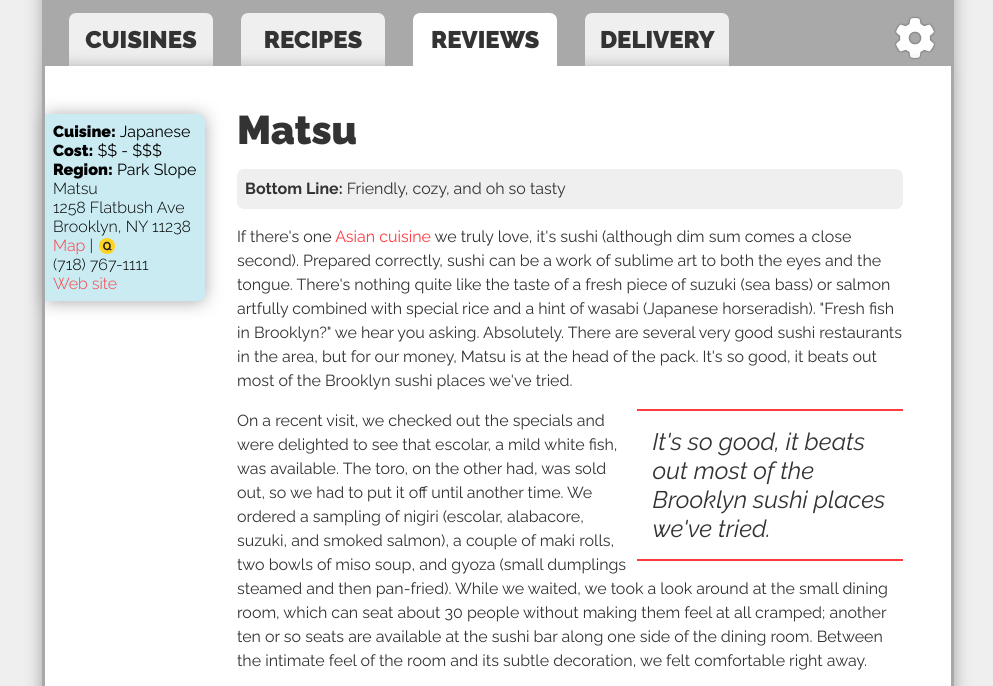
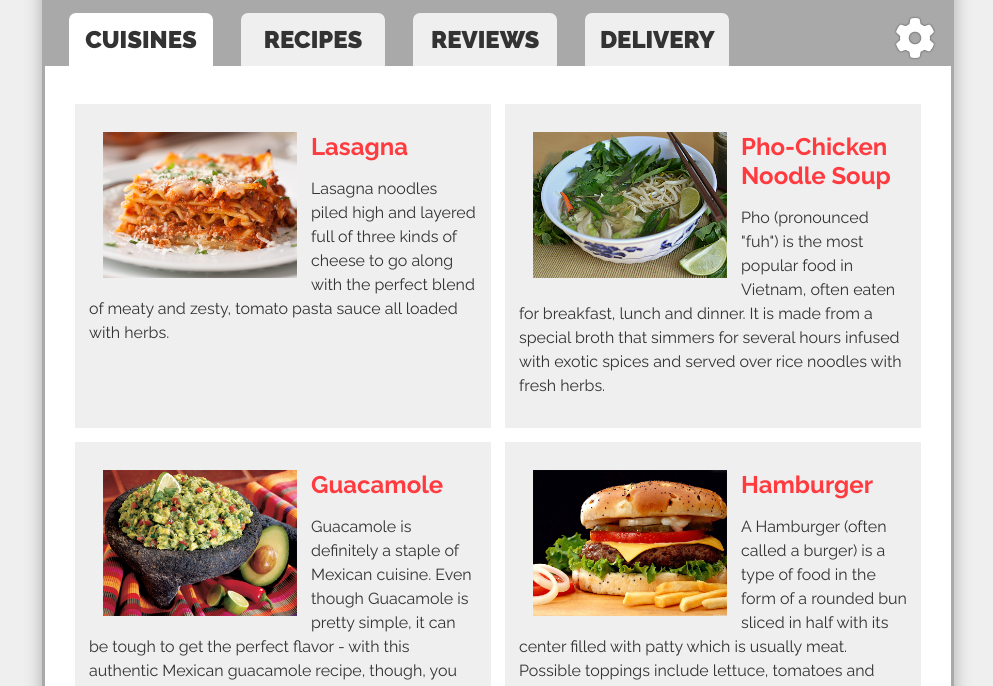
Before and after one commit to jacobcapshaw/brooklyn_eats, a website: page app/index.html in a window 1280 px wide. Shown: the part 113-799 px from the top of the page, without its empty margins (142-1135 px from the left). Drawn offline with nearby package versions, Linux system fonts and the light colour scheme; files that its build step writes are made by us from their sources.

Commit message:
added cuisines homepage

```diff
--- /dev/null
+++ b/app/app-module.js
@@ -0,0 +1 @@
+angular.module('recipeApp', []);
--- a/app/index.html
+++ b/app/index.html
@@ -8,10 +8,14 @@
   <link href="https://fonts.googleapis.com/css?family=Lato:100,100i,300,300i,400,400i,700,700i,900,900i" rel="stylesheet" href="css/style.css">
   <link href="https://fonts.googleapis.com/css?family=Raleway:100,100i,200,200i,300,300i,400,400i,500,500i,600,600i,700,700i,800,800i,900,900i" rel="stylesheet" href="css/style.css">
   <script src="https://use.fontawesome.com/78620bae4f.js"></script>
+  <script src="https://code.angularjs.org/1.5.8/angular.js"></script>
+  <script src="app-module.js"></script>
+  <script src="recipes/recipe-list.component.js">
+  </script>
   <script type="text/javascript" src="js/pictureChanger.js"></script>
 </head>
 
-<body class="p-reviews">
+<body class="p-cuisines">
   <svg style="position: absolute; width: 0; height: 0; overflow: hidden;" version="1.1" xmlns="http://www.w3.org/2000/svg" xmlns:xlink="http://www.w3.org/1999/xlink">
     <defs>
       <symbol id="icon-spoon-knife" viewBox="0 0 32 32">
@@ -47,7 +51,7 @@
       <ul>
         <li><a class="t-cuisines button" href="#">CUISINES</a></li>
         <li><a class="t-recipes button" href="./carnitas.html">RECIPES</a></li>
-				<li><a class="t-reviews button" href="#">REVIEWS</a></li>
+        <li><a class="t-reviews button" href="./reviews.html">REVIEWS</a></li>
         <li><a class="t-delivery button" href="#">DELIVERY</a></li>
       </ul>
       <div class="account">
@@ -57,51 +61,12 @@
       </div>
     </nav>
 
-		<div class="content">
     <article>
-				<div class="main">
-					<h2>Matsu</h2>
-					<p class="byline"><strong>Bottom Line:</strong> Friendly, cozy, and oh so tasty</p>
-
-
-					<div class="info">
-						<strong>Cuisine:</strong>
-						Japanese
-						<strong>Cost:</strong>
-						$$ - $$$
-						<strong>Region:</strong>
-						Park Slope
-
-						<ul>
-							<li>Matsu</li>
-							<li>1258 Flatbush Ave</li>
-							<li>Brooklyn, NY 11238</li>
-							<li><a href="https://www.google.com/maps/place/1258+Flatbush+Ave,+Brooklyn,+NY+11226/@40.6394387,-73.9571592,17z/data=!3m1!4b1!4m5!3m4!1s0x89c25b492251baf9:0x1fbf5bb83e4b030b!8m2!3d40.6394387!4d-73.9549705" target="blank">Map</a> | <img class="subway" src="./img/q.svg">
-							</img></li>
-							<li>(718) 767-1111</li>
-							<li><a href="#">Web site</a></li>
-						</ul>
-					</div>
-
-
-					<p>If there's one <a href="#">Asian cuisine</a> we truly love, it's sushi (although dim sum comes a close second). Prepared correctly, sushi can be a work of sublime art to both the eyes and the tongue. There's nothing quite like the taste of a fresh piece of suzuki (sea bass) or salmon artfully combined with special rice and a hint of wasabi (Japanese horseradish). "Fresh fish in Brooklyn?" we hear you asking. Absolutely. There are several very good sushi restaurants in the area, but for our money, Matsu is at the head of the pack. It's so good, it beats out most of the Brooklyn sushi places we've tried.</p>
-
-					<blockquote> <em>It's so good, it beats out most of the Brooklyn sushi places we've tried.</em></blockquote>
-
-					<p>On a recent visit, we checked out the specials and were delighted to see that escolar, a mild white fish, was available. The toro, on the other had, was sold out, so we had to put it off until another time. We ordered a sampling of nigiri (escolar, alabacore, suzuki, and smoked salmon), a couple of maki rolls, two bowls of miso soup, and gyoza (small dumplings steamed and then pan-fried). While we waited, we took a look around at the small dining room, which can seat about 30 people without making them feel at all cramped; another ten or so seats are available at the sushi bar along one side of the dining room. Between the intimate feel of the room and its subtle decoration, we felt comfortable right away.</p>
-
-					<p>The miso came out first, and was quite good, hot and pungent, perfect for a cool evening or whenever you're feeling under the weather. The gyoza followed soon thereafter, and were nicely prepared, warm and soft without being too greasy or mushy. The meal really got underway, though, when our sushi arrived. Each nigiri portion featured a generous slice of fish on top of perfectly-sized rice ball, hand-made and formed by the chefs. One of the keys to nigiri is the wasabi smear between the rice and fish: too much, and it overpowers everything else; too little, and the tastes feel bland. Happily, every one of our nigiri pieces had exactly the right amount of wasabi to add a subtle zing to every mouthful. The maki rolls were also nicely prepared, with an appropriate balance of ingredients.</p>
-
-					<img class="reviewImage" src="./img/sushi-c.jpg">
-
-					<p>For dessert, we decided to order strawberry mochi balls, which are small spheres of ice cream surrounded by a glutinous rice coating. Our order came out with the balls cut in half, which was a particularly nice touch since it made the dish easier to share. We ended the evening with some sweet sake recommended to us by our server—a perfect note to close out the meal.</p>
-
-					<p>Husband-and-wife team Scott and Brenda Kim, who opened up Matsu in late 2000, are there almost every day of the week and help make every customer feel at home. When we returned on a later night, we were immediately recognized and greeted almost like family. The servers generally keep a close eye on the tables, which is one benefit of the limited seating. Scott is often behind the sushi bar, tending to orders himself, or else in the kitchen doing the same. Brenda, as hostess, oversees the servers and seating with efficiency and charm.</p>
-
-					<p>If you're looking for a good Japanese experience but can't foot the bill for a flight to Tokyo, then Matsu is an excellent backup plan. We'll be back again soon.</p>
+      <div ng-app="recipeApp">
+        <recipe-list></recipe-list>
       </div>
     </article>
-		</div>
+
     <footer>
     </footer>
   </div>
--- /dev/null
+++ b/app/recipes/recipe-list.component.js
@@ -0,0 +1,39 @@
+angular.module('recipeApp').component('recipeList', {
+    templateUrl: 'recipes/recipe-template.html',
+
+    controller: function RecipeListController() {
+        this.recipes = [
+            {
+                name: 'recipe1309',
+                title: 'Lasagna',
+                date: '2013-09-01',
+                description: 'Lasagna noodles piled high and layered full of three kinds of cheese to go along with the perfect blend of meaty and zesty, tomato pasta sauce all loaded with herbs.',
+                image: 'lasagne.png'
+            },
+
+            {
+                name: 'recipe1404',
+                title: 'Pho-Chicken Noodle Soup',
+                date: '2014-04-15',
+                description: 'Pho (pronounced "fuh") is the most popular food in Vietnam, often eaten for breakfast, lunch and dinner. It is made from a special broth that simmers for several hours infused with exotic spices and served over rice noodles with fresh herbs.',
+                image: 'pho.png'
+            },
+
+            {
+                name: 'recipe1210',
+                title: 'Guacamole',
+                date: '2012-10-01',
+                description: 'Guacamole is definitely a staple of Mexican cuisine. Even though Guacamole is pretty simple, it can be tough to get the perfect flavor - with this authentic Mexican guacamole recipe, though, you will be an expert in no time.',
+                image: 'guacamole.png'
+            },
+
+            {
+                name: 'recipe1810',
+                title: 'Hamburger',
+                date: '2012-10-20',
+                description: 'A Hamburger (often called a burger) is a type of food in the form of a rounded bun sliced in half with its center filled with patty which is usually meat. Possible toppings include  lettuce, tomatoes and onions.',
+                image: 'hamburger.png'
+            }
+        ]
+    }
+});
--- /dev/null
+++ b/app/recipes/recipe-template.html
@@ -0,0 +1,7 @@
+<ul class="recipes-list">
+  <li ng-repeat="recipe in $ctrl.recipes">
+    <img ng-src="img/cuisines/{{ recipe.image }}">
+    <h1><a href="#0">{{ recipe.title }}</a></h1>
+    <p>{{ recipe.description}}</p>
+  </li>
+</ul>
--- a/scss/imports/_basics.scss
+++ b/scss/imports/_basics.scss
@@ -303,6 +303,18 @@ img.reviewImage {
   }
 }
 
+.p-cuisines .t-cuisines {
+  color: $white;
+  background: $tertiary;
+
+  @media (min-width: 47em) {
+    z-index: 10;
+    position: relative;
+    color: $dark-gray;
+    background: $white;
+  }
+}
+
 
 a:link {
   text-decoration: none;
@@ -562,3 +574,43 @@ p.byline {
 }
 
 }
+
+.p-cuisines article {
+    margin: 1.5rem 1rem 1.5rem 1.875rem;
+}
+
+.recipes-list {
+    display: flex;
+    flex-wrap: wrap;
+
+    h1 {
+        margin-top: .875rem;
+    }
+
+    li {
+        padding: .875rem;
+        margin-top: .875rem;
+        margin-right: .875rem;
+        background-color: $accent;
+        flex: 1 0 100%;
+        @media (min-width: 47em) {
+            flex: 1 0 calc(50% - .875rem);
+
+        }
+    }
+
+    img {
+        width: 30%;
+        float: left;
+        margin: .875rem;
+
+        @media (min-width: 47em) {
+            width: 50%;
+
+        }
+    }
+
+    a {
+        color: $tertiary;
+    }
+}
```
Also changed, not shown: app/carnitas.html (+2 -2 lines), app/data/recipes.not.json (added, +33 -0 lines), app/js/menu.js (added, +11 -0 lines), app/reviews.html (added, +113 -0 lines), app/img/cuisines/guacamole.png (added), app/img/cuisines/hamburger.png (added), app/img/cuisines/lasagne.png (added), app/img/cuisines/pho.png (added). Lines whose indentation alone changed are shown as unchanged.
